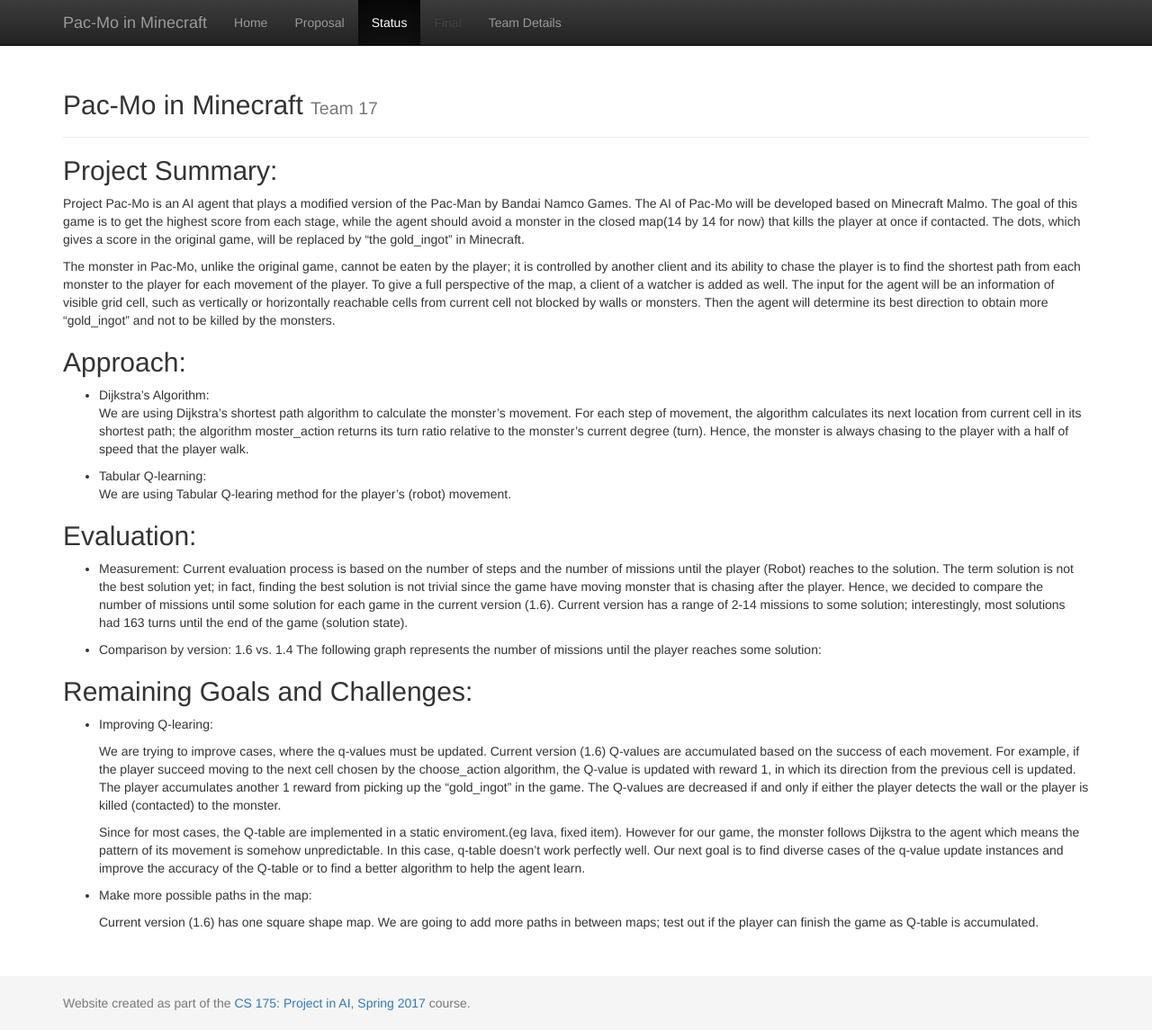
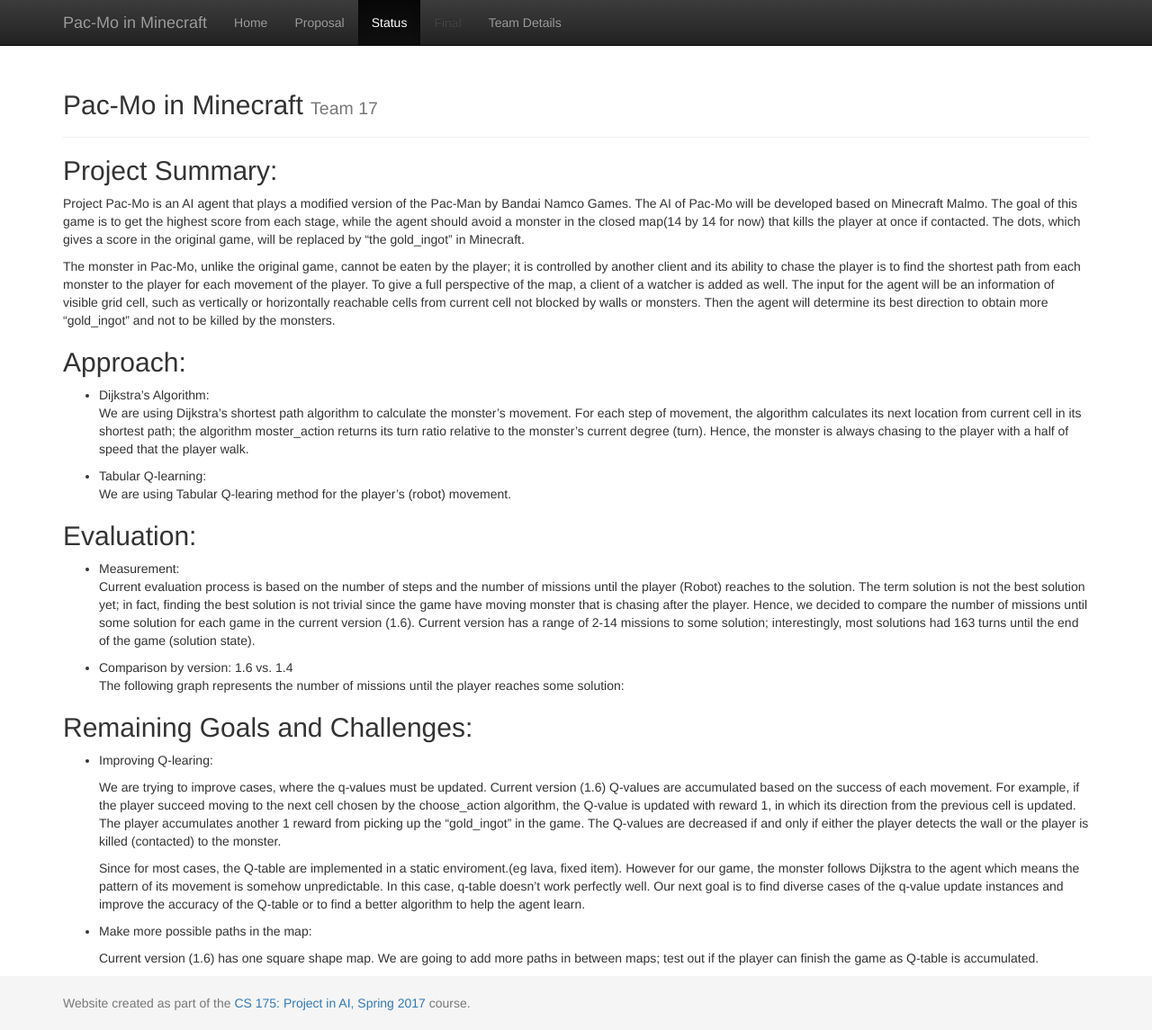
Before and after one commit to qdingqim/Pac-mo, a Jekyll site: the page built from docs/status.md, in a window 1280 px wide and 1145 px high. Shown: the whole window at 90% size. Built offline with Jekyll 4.4.1, drawn with Linux system fonts in a browser that asks for light colours.

```diff
--- a/docs/status.md
+++ b/docs/status.md
@@ -18,10 +18,10 @@ The monster in Pac-Mo, unlike the original game, cannot be eaten by the player;
 
 ## Evaluation:
 - Measurement:
-Current evaluation process is based on the number of steps and the number of missions until the player (Robot) reaches to the solution. The term solution is not the best solution yet; in fact, finding the best solution is not trivial since the game have moving monster that is chasing after the player. Hence, we decided to compare the number of missions until some solution for each game in the current version (1.6). Current version has a range of 2-14 missions to some solution; interestingly, most solutions had 163 turns until the end of the game (solution state).
+<br>Current evaluation process is based on the number of steps and the number of missions until the player (Robot) reaches to the solution. The term solution is not the best solution yet; in fact, finding the best solution is not trivial since the game have moving monster that is chasing after the player. Hence, we decided to compare the number of missions until some solution for each game in the current version (1.6). Current version has a range of 2-14 missions to some solution; interestingly, most solutions had 163 turns until the end of the game (solution state).
 
 - Comparison by version: 1.6 vs. 1.4
-The following graph represents the number of missions until the player reaches some solution:
+<br>The following graph represents the number of missions until the player reaches some solution:
 
 
 ## Remaining Goals and Challenges:
```
